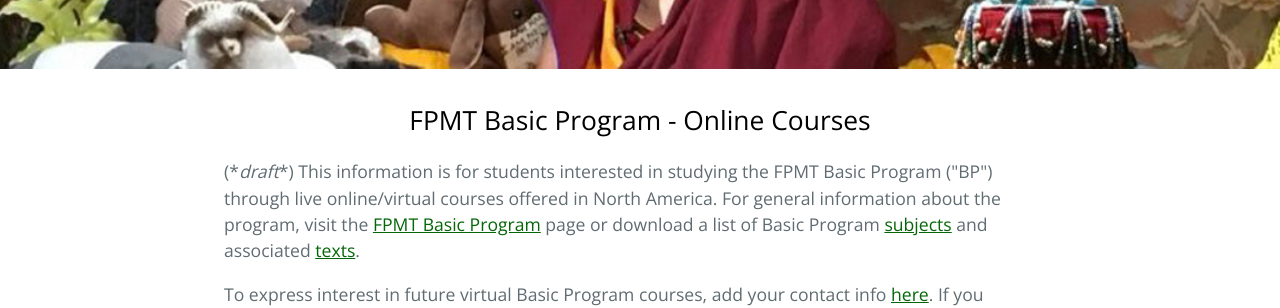
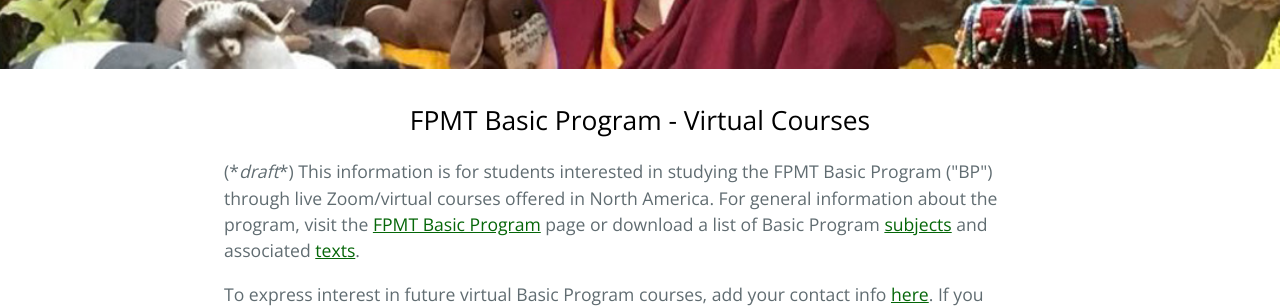
Before and after one commit to lgeorge/lgeorge.github.io, a Jekyll site: the page built from fpmt-na/index.html, in a window 1280 px wide and 900 px high. Shown: the part 256-564 px from the top of the window. Built offline with Jekyll 4.4.1, drawn with Linux system fonts in a browser that asks for light colours; some of the changed text lies outside the part shown.

Commit message:
Update index.html

```diff
--- a/fpmt-na/index.html
+++ b/fpmt-na/index.html
@@ -5,9 +5,9 @@
 <!doctype html>
 <html>
   <body>
-    <h2 style="text-align:center"; "color: black">FPMT Basic Program - Online Courses</h2>
+    <h2 style="text-align:center"; "color: black">FPMT Basic Program - Virtual Courses</h2>
 
-    <p>(*<i>draft</i>*) This information is for students interested in studying the FPMT Basic Program ("BP") through live online/virtual courses offered in North America.
+    <p>(*<i>draft</i>*) This information is for students interested in studying the FPMT Basic Program ("BP") through live Zoom/virtual courses offered in North America.
     For general information about the program, visit the <a href="https://fpmt.org/education/programs/basic-program" target="_blank" rel="noopener noreferrer">FPMT Basic Program</a> page
     or download a list of Basic Program <a rel="noreferrer noopener" href="https://fpmt.org/wp-content/uploads/education/programs/basic-program/BP_SubjectDescriptions_2020.pdf" target="_blank">subjects</a>
       and associated <a rel="noreferrer noopener" href="https://fpmt.org/wp-content/uploads/education/programs/basic-program/BP_StandardTextsAndCommentaries_2020.pdf" target="_blank">texts</a>.</p>
@@ -237,9 +237,10 @@
     		<tbody>
     			<tr>
             <td style="text-align:center"><a rel="noreferrer noopener" href="https://www.iltk.org/en/" target="_blank">ILTK</a> (Italy)</td>
-            <td style="text-align:center"><a href="https://www.iltk.org/en/basic-program-buddhismo/corso-online/" target="_blank" rel="noreferrer noopener">Basic Program</a></td>
+            <td style="text-align:center"><a href="https://www.iltk.org/en/basic-program-buddhismo/corso-
+              /" target="_blank" rel="noreferrer noopener">Basic Program</a></td>
             <td style="text-align:center">2018</td>
-            <td>Residential program and online.</td>
+            <td>Residential program and virtual.</td>
           </tr>
           <tr>
             <td style="text-align:center"><a href="https://jamyang.co.uk/" target="_blank" rel="noreferrer noopener">Jamyang London</a></td>
@@ -256,7 +257,7 @@
           <tr>
             <td style="text-align:center"><a rel="noreferrer noopener" href="https://www.chenrezig.com.au/" target="_blank">Chenrezig Institute</a> <br>(Australia)</td>
             <td style="text-align:center"><a href="https://www.chenrezig.com.au/our-program/advanced-program/#page-content" target="_blank" rel="noreferrer noopener">Basic Program</a></td>
-            <td>3/3/21</td><td>Modules 6, 7, and 8 to be completed in 2021, in person and online, Tuesdays, Wednesdays, and Thursdays.</td>
+            <td>3/3/21</td><td>Modules 6, 7, and 8 to be completed in 2021, in person and virtual, Tuesdays, Wednesdays, and Thursdays.</td>
           </tr>
           <tr>
             <td style="text-align:center"><a rel="noreferrer noopener" href="https://nalanda-monastery.eu/" target="_blank">Nalanda Monastery</a> (France)</td>
```
